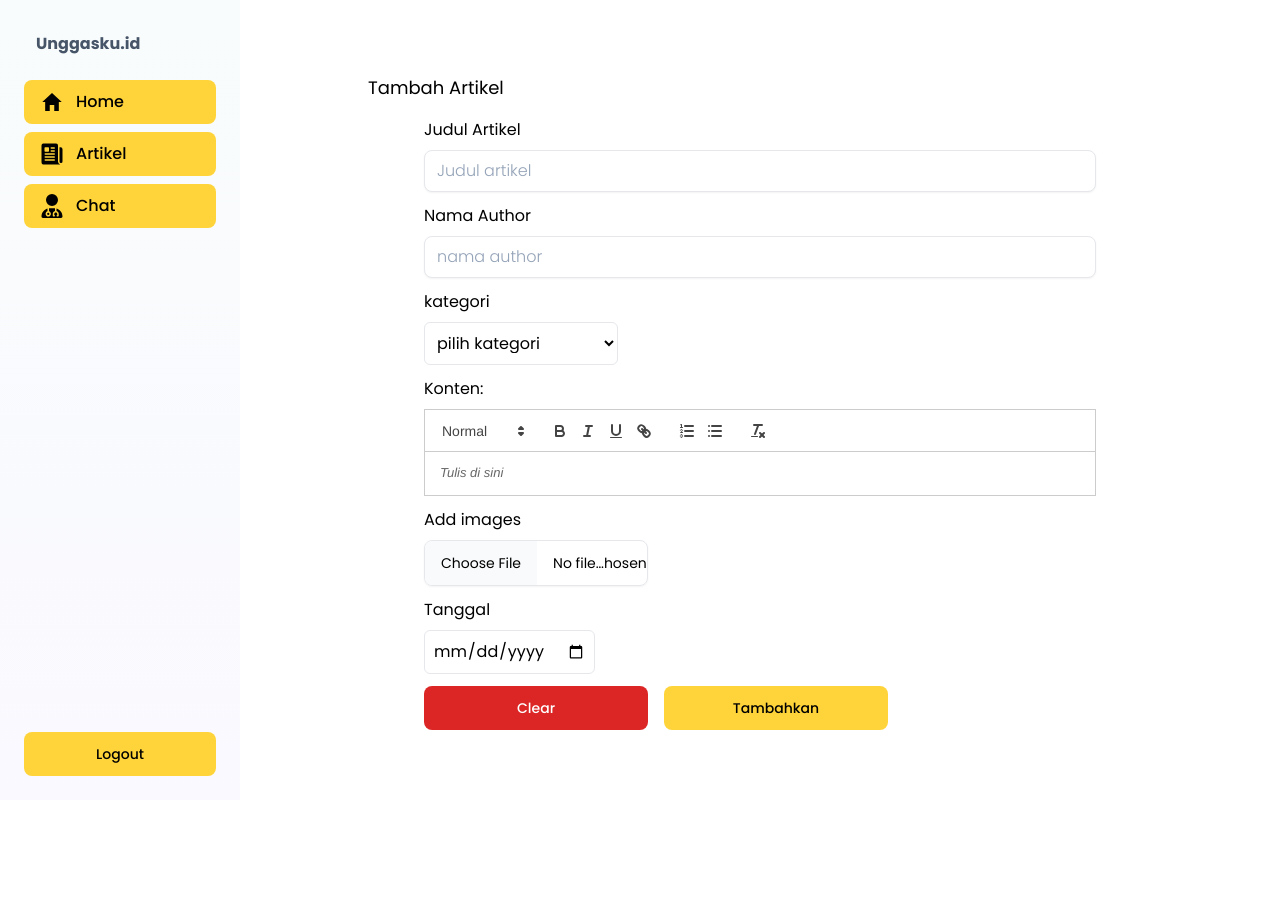
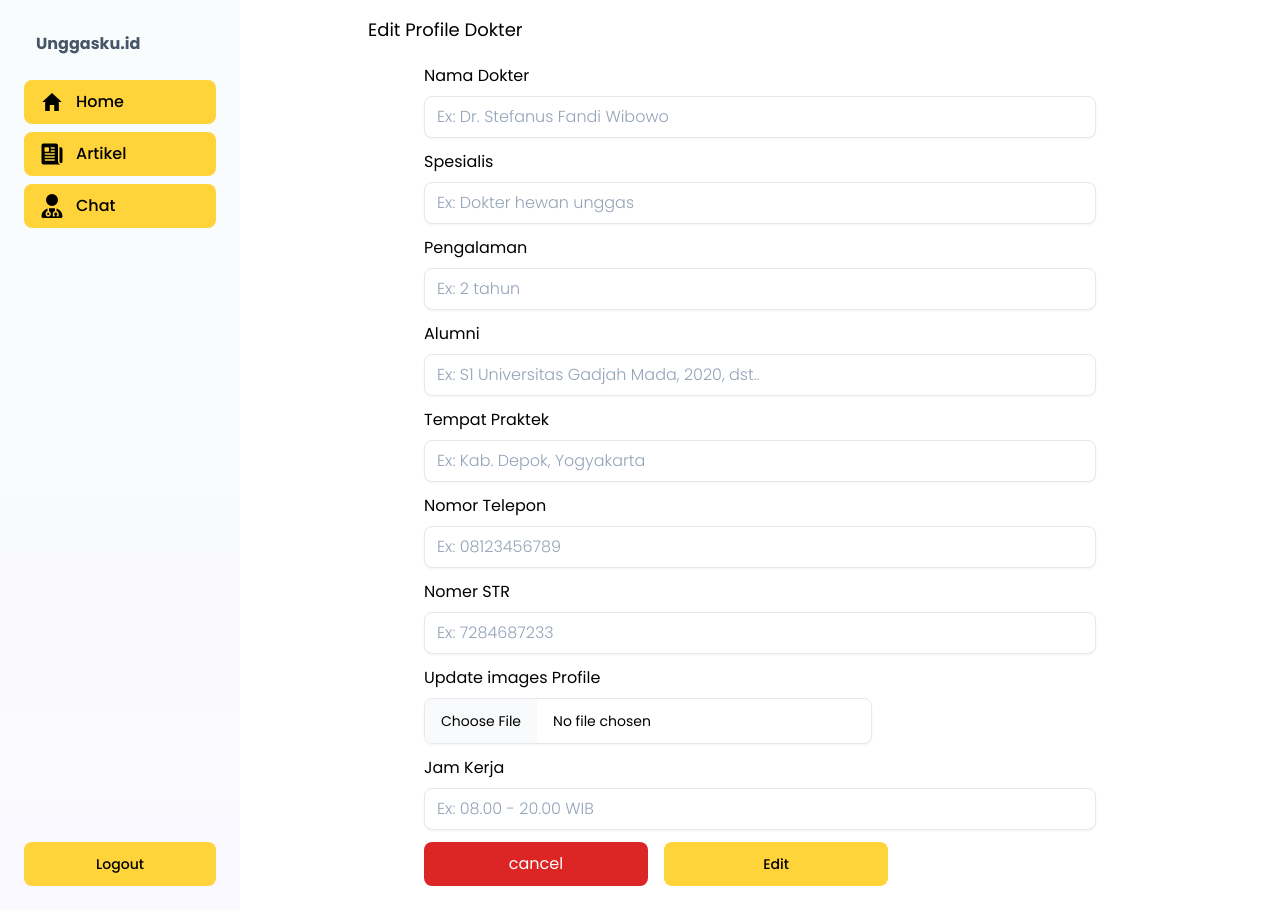
Before and after one commit to Ariemaharrucha/unggasku-fe, a React (Vite) app: page /dashboard/dokter/profile/edit/1 in a window 1280 px wide. Before the commit the page ends 800 px from the top, so only its background shows below. Built offline with nearby package versions, Linux system fonts and the light colour scheme.

Commit message:
Update form edit dokter and update style dashboard dokter

```diff
--- a/src/features/dashboard-dokter/components/FormDokterEditProfile.jsx
+++ b/src/features/dashboard-dokter/components/FormDokterEditProfile.jsx
@@ -1,10 +1,12 @@
 import { useState } from "react";
+import { useEffect } from "react";
 import { useParams } from "react-router-dom";
+import { useForm } from "react-hook-form";
 import { DashboardDokterLayout } from "../../../layouts/DashboardDokterLayout.jsx";
+import { Link } from "react-router-dom";
 import Input from "../../../components/ui/Input.jsx";
 import Button from "../../../components/ui/Button.jsx";
 import ReactQuill from "react-quill";
-import { useForm } from "react-hook-form";
 
 export const FormDokterEditProfile = () => {
   const id = useParams();
@@ -26,125 +28,124 @@ export const FormDokterEditProfile = () => {
   return (
     <DashboardDokterLayout>
       <main>
-        <section className="sticky top-0 z-[2] flex items-center justify-between bg-white py-1 mx-32">
-          <h3 className="text-lg text-black">Tambah Artikel</h3>
+        <section className="sticky top-0 z-[2] flex items-center justify-between bg-white py-4 mx-32">
+          <h3 className="text-lg text-black">Edit Profile Dokter</h3>
         </section>
-        <section className="max-w-2xl m-auto mt-1">
+        <section className="max-w-2xl m-auto mt-1 mb-6">
           <form action="" className="space-y-3" onSubmit={handleSubmit()}>
-            {/* id */}
-            <div className="hidden">
-              <label htmlFor="author_id"></label>
-              <Input value={"1"} readOnly {...register("author_id")}></Input>
-
-            </div>
-            {/* jdudul */}
+            {/* Nama dokter */}
             <div>
-              <label htmlFor="judul" className="">
-                Judul Artikel
+              <label htmlFor="username" className="">
+                Nama Dokter
               </label>
               <Input
-                placeholder="Judul artikel"
+                placeholder="Ex: Dr. Stefanus Fandi Wibowo"
                 className={"mt-2 font-normal"}
-                {...register("judul", { required: "Judul wajib diisi" })}
+                {...register("username", { required: "Nama wajib diisi" })}
               ></Input>
             </div>
-            {/* author name */}
+            {/* Spesialis */}
             <div>
-              <label htmlFor="author-name" className="">
-                Nama Author
+              <label htmlFor="spesialis" className="">
+                Spesialis
               </label>
               <Input
-                placeholder="nama author"
+                placeholder="Ex: Dokter hewan unggas"
                 className={"mt-2 font-normal"}
-                {...register("author_name", {
-                  required: "Author name wajib diisi",
+                {...register("spesialis", {
+                  required: "Profesi wajib diisi",
                 })}
               ></Input>
             </div>
-            {/* kategori */}
-            <div className="flex flex-col">
-              <label htmlFor="kategori" className="">
-                kategori
+            {/* Pengalaman */}
+            <div className="">
+              <label htmlFor="pengalaman" className="">
+                Pengalaman
               </label>
-              <select
-                name="kategori"
-                id="kategori"
-                className="w-fit border mt-2 p-2 rounded-md bg-white"
-                {...register("kategori", {
-                  required: "Kategori wajib dipilih",
-                })}
-              >
-                <option value="">pilih kategori</option>
-                <option value="pakan">Pakan</option>
-                <option value="lingkungan">Lingkungan</option>
-                <option value="nutrisi">Nutrisi</option>
-                <option value="kesehatan-unggas">Kesehatan-unggas</option>
-              </select>
+              <Input
+                placeholder="Ex: 2 tahun"
+                className={"mt-2 font-normal"}
+                {...register("pengalaman", {
+                })}></Input>
             </div>
-            {/* konten */}
+            {/* Alumni */}
             <div>
-              <label htmlFor="konten">Konten:</label>
-              <ReactQuill
-                value={content}
-                onChange={handleChange}
-                placeholder="Tulis di sini"
-                className="block w-full mt-2"
-              />
+              <label htmlFor="alumni">Alumni</label>
+              <Input
+                placeholder="Ex: S1 Universitas Gadjah Mada, 2020, dst.."
+                className={"mt-2 font-normal"}
+                {...register("alumni", {
+                })}></Input>
             </div>
-            {/* image-artikel */}
-            <div className="w-1/3">
-              <label htmlFor="image_artikel" className="">
-                Add images
+            {/* Praktik */}
+            <div>
+              <label htmlFor="tempat_praktek">Tempat Praktek</label>
+              <Input
+                placeholder="Ex: Kab. Depok, Yogyakarta"
+                className={"mt-2 font-normal"}
+                {...register("tempat_praktek", {
+                })}></Input>
+            </div>
+            {/* Nomor Telepon */}
+            <div>
+              <label htmlFor="nomer_telepon">Nomor Telepon</label>
+              <Input
+                placeholder="Ex: 08123456789"
+                className={"mt-2 font-normal"}
+                {...register("nomer_telepon", {
+                })}></Input>
+            </div>
+            {/* Nomer STR */}
+            <div>
+              <label htmlFor="nomer_str">Nomer STR</label>
+              <Input
+                placeholder="Ex: 7284687233"
+                className={"mt-2 font-normal"}
+                {...register("nomer_str", {
+                })}></Input>
+            </div>
+            {/* image-dokter */}
+            <div className="w-2/3">
+              <label htmlFor="image_profile" className="">
+                Update images Profile
               </label>
               <input
                 type="file"
-                name="image_artikel"
-                id="image_artikel"
+                name="image_profile"
+                id="image_profile"
                 accept="image/png, image/jpeg"
                 className="block w-full mt-2 border border-gray-200 shadow-sm rounded-lg text-sm focus:z-10 focus:border-blue-500 focus:ring-blue-500 disabled:opacity-50 cursor-pointer
               file:bg-gray-50 file:border-0
                 file:me-4
                 file:py-3 file:px-4"
-                {...register("image_artikel", {
-                  required: "Gambar artikel wajib diunggah",
+                {...register("image_profile", {
+                  required: "Gambar profile wajib diunggah",
                 })}
               />
             </div>
-            {/* tanggal */}
+            {/* Jam Kerja */}
             <div>
-              <label htmlFor="tanggal">Tanggal</label>
-              <input
-                type="date"
-                className="block mt-2 border p-2 rounded-md"
-                {...register("tanggal", { required: "Tanggal wajib diisi" })}
-              />
+              <label htmlFor="nomer_str">Jam Kerja</label>
+              <Input
+                placeholder="Ex: 08.00 - 20.00 WIB"
+                className={"mt-2 font-normal"}
+                {...register("nomer_str", {
+                })}></Input>
             </div>
-            {/* role */}
-            <div className="hidden">
-              <label htmlFor="role"></label>
-              <Input value={"dokter"} readOnly></Input>
-            </div>
-            {/* button */}
+            {/* Button */}
             <div className="flex gap-4">
-              <Button
-                variant="secondary"
-                className={
-                  "w-1/3 bg-red-600 hover:bg-red-700 text-white flex items-center justify-center"
-                }
-                onClick={() => {
-                  reset();
-                  setContent("");
-                  setSuccessMessage("");
-                }}
+              <Link
+                to={"/dashboard/dokter"}
+                className="w-1/3 bg-red-600 hover:bg-red-700 rounded-lg text-white flex items-center justify-center"
               >
-                Clear
-              </Button>
+                cancel
+              </Link>
 
               <Button
                 variant="secondary"
                 className={"w-1/3 flex items-center justify-center"}
               >
-                {isLoading ? "Loading..." : "Tambahkan"}
+                {isLoading ? "Loading..." : "Edit"}
               </Button>
             </div>
           </form>
--- a/src/features/dashboard-dokter/components/index.dasboard.dokter.jsx
+++ b/src/features/dashboard-dokter/components/index.dasboard.dokter.jsx
@@ -50,7 +50,7 @@ export const DashboardDokter = () => {
             {/* Profesi */}
             <div className="p-4 bg-gray-100 rounded-lg shadow-md">
               <label className="block text-gray-700 text-lg font-bold mb-1">
-                Profesi
+                Spesialis
               </label>
               <span className="text-gray-800 text-lg">{Spesialis}</span>
             </div>
--- a/src/layouts/DashboardDokterLayout.jsx
+++ b/src/layouts/DashboardDokterLayout.jsx
@@ -6,7 +6,7 @@ import { FaUserDoctor } from "react-icons/fa6";
 
 export const DashboardDokterLayout = ({children}) => {
   return (
-    <div className="flex h-screen">
+    <div className="flex min-h-screen">
       <aside className="flex w-[240px] flex-col justify-between bg-gradient-to-b from-primary-50/50 to-violet-50/50 p-6">
         <section className="space-y-2">
           <div className="mb-4 px-3 py-2 text-base font-bold text-slate-600">
```
